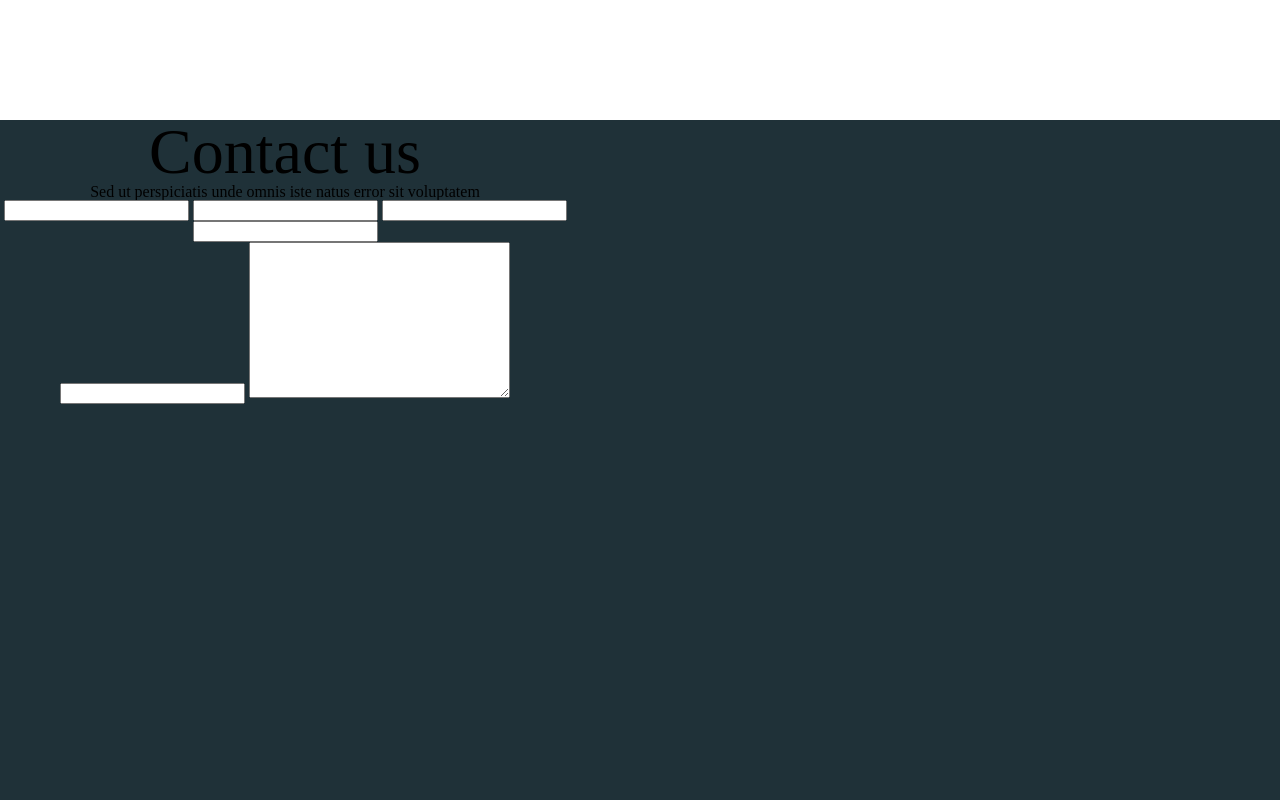
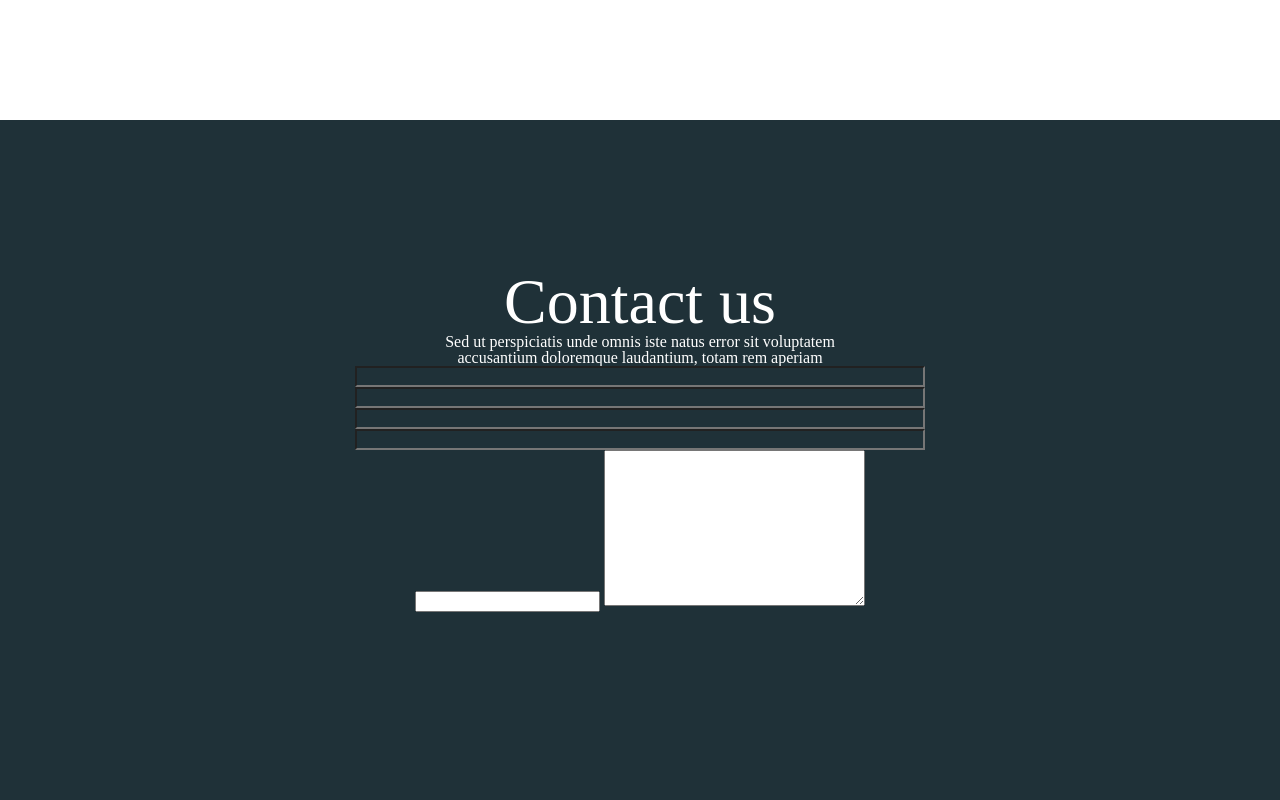
Before and after one commit to igorprots/landing-page, a website: page src/index.pug in a window 1280 px wide. Shown: the part 2240-3040 px from the top of the page. Drawn offline with nearby package versions, Linux system fonts and the light colour scheme; files that its build step writes are made by us from their sources; a web font is replaced by a local one.

Commit message:
fix center-contacts

```diff
--- a/src/contacts/_contacts.scss
+++ b/src/contacts/_contacts.scss
@@ -1,16 +1,43 @@
-.contacts{
+.contacts {
     height: 718px;
     background-color: #1f3138;
+    position: relative;
 }
 
-.contacts_body{
-    h3{
+.contacts_body {
+    margin: auto;
+    position: absolute;
+    top: 150px;
+    left: 0;
+    bottom: 0;
+    right: 0;
+    color: white;
+    text-align: center;
+    width: 570px;
+
+    h3 {
         font-family: 'Athelas';
         font-size: 64px;
+        letter-spacing:normal;
     }
-    text-align: center;
-    width: 570px;
 }
-.contacts_form{
 
+.contacts_title {
+    text-align: center
 }
+
+.contacts_form {
+    display: flex;
+    flex-direction: column;
+    flex-wrap: wrap;
+    justify-content: space-around;
+    input,
+    textarea {
+        background-color: #1f3138;
+
+    }
+}
+
+.koment {
+    background-color: #1f3138;
+}
--- a/src/contacts/contacts.pug
+++ b/src/contacts/contacts.pug
@@ -1,12 +1,14 @@
-div.contacts
+section.contacts
      div.contacts_body
-         h3 Contact us
-         p Sed ut perspiciatis unde omnis iste natus error sit voluptatem
+         div.contacts_title
+            h3 Contact us
+            p Sed ut perspiciatis unde omnis iste natus error sit voluptatem
+            p accusantium doloremque laudantium, totam rem aperiam
          form(action="").contacts_form
             input(type="text")
             input(type="text")
             input(type="text")
             input(type="text")
-         form(action="")
+         form(action="").koment
             input(type="email", name="")
             textarea(name="", cols="30", rows="10")
```
Also changed, not shown: dev/contacts/contacts.html, dev/index.html, dev/style.css.
